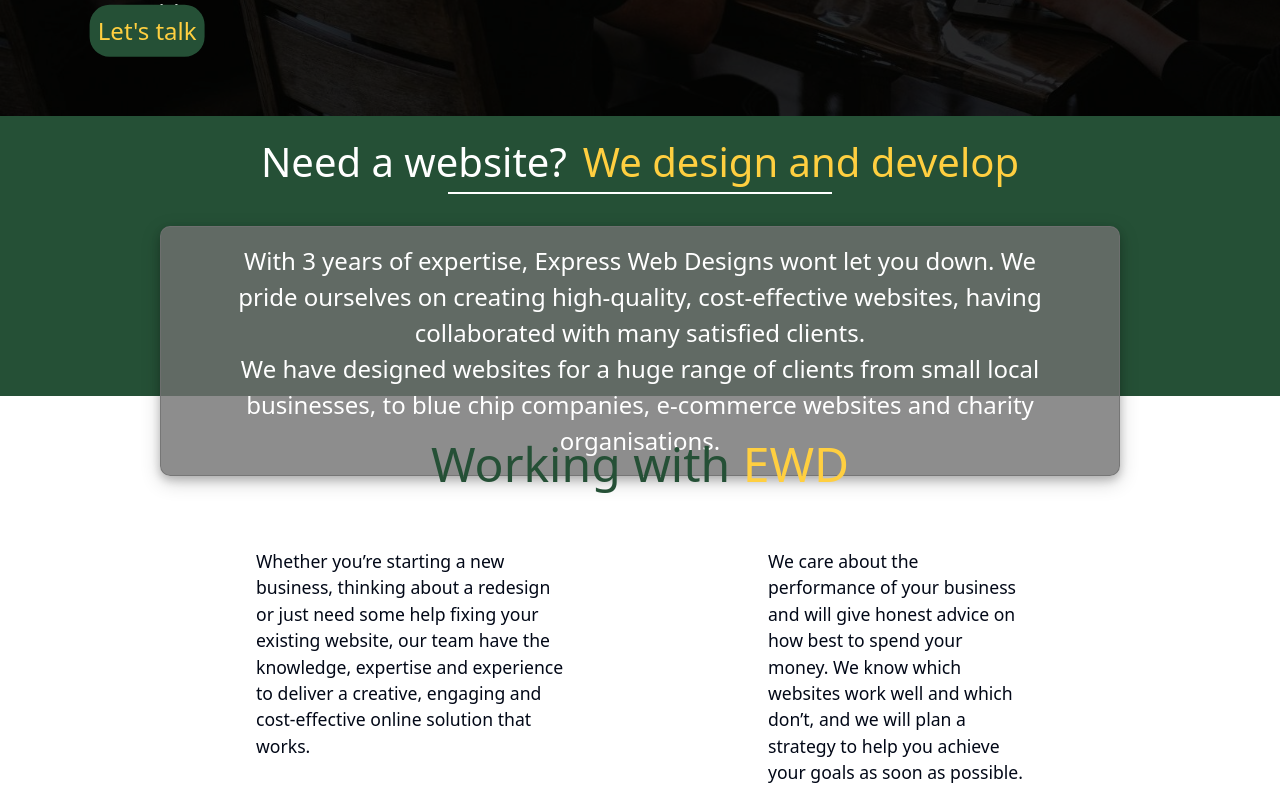
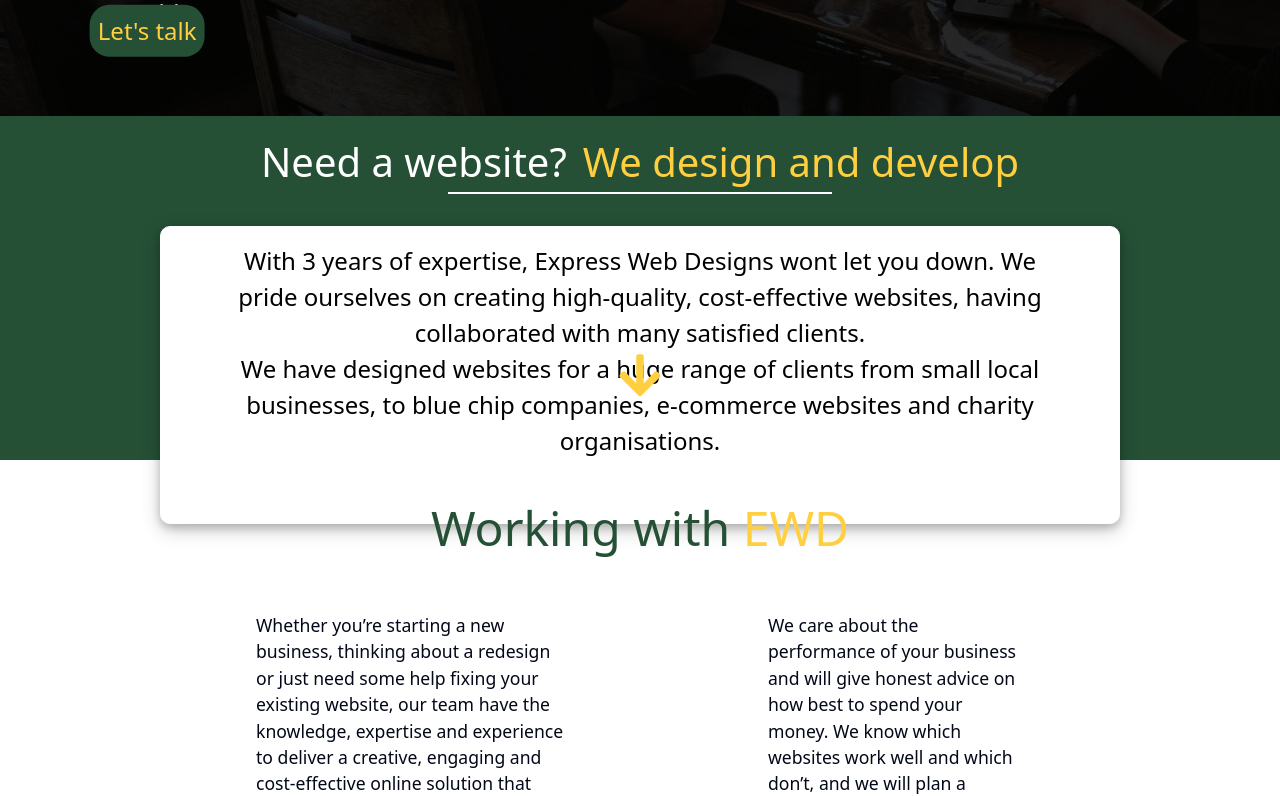
Before and after one commit to jdm1991/ExpressWD, a Next.js app: page / in a window 1280 px wide. Shown: the part 684-1480 px from the top of the page. Built offline with nearby package versions, Linux system fonts and the light colour scheme.

Commit message:
imported icons and adjusted the page size

```diff
--- a/components/welcome.tsx
+++ b/components/welcome.tsx
@@ -4,6 +4,7 @@
 import { useState, useEffect, useRef } from "react";
 import "react-responsive-carousel/lib/styles/carousel.min.css";
 import Image from "next/image";
+import { FaArrowDown } from "react-icons/fa";
 
 export default function Welcome() {
   const [isVisible, setIsVisible] = useState(false);
@@ -68,6 +69,9 @@
           businesses, to blue chip companies, e-commerce websites and charity
           organisations.
         </p>
+        <div className="arrow">
+        <FaArrowDown />
+        </div>
       </div>
       <div
         className={`working-with-us ${isVisible ? "animate-slide-up" : ""}`}
--- a/styles/welcome.css
+++ b/styles/welcome.css
@@ -53,7 +53,7 @@
 
 .twelve {
   background: #255036;
-  height: 35vh;
+  height: 43vh;
   color: #ffcf40;
   margin-bottom: 1rem;
 }
@@ -81,16 +81,27 @@
 .what-we-do {
   display: flex;
   justify-content: center;
-  padding: 1rem 4rem 1rem 4rem;
+  padding: 1rem 4rem 4rem 4rem;
   margin: 2rem 10rem 0rem 10rem;
   text-align: center;
   font-size: 1.5rem;
   font-weight: 200;
-  border: 1px solid #717171cc;
+  border: 1px solid white;
   border-radius: 10px;
-  color: white;
-  background-color: #717171cc;
+  color: black;
+  background-color: white;
   box-shadow: 0 4px 8px 0 rgba(0, 0, 0, 0.2), 0 6px 20px 0 rgba(0, 0, 0, 0.19);
+}
+
+.arrow{
+  position: absolute;
+  top: 127%;
+  left: 50%;
+  transform: translate(-50%, -60%);
+  color: #ffcf40;
+  font-size: 3rem;
+  font-weight: 300;
+  margin-top: 3rem;
 }
 
 @keyframes slideUp {
```
